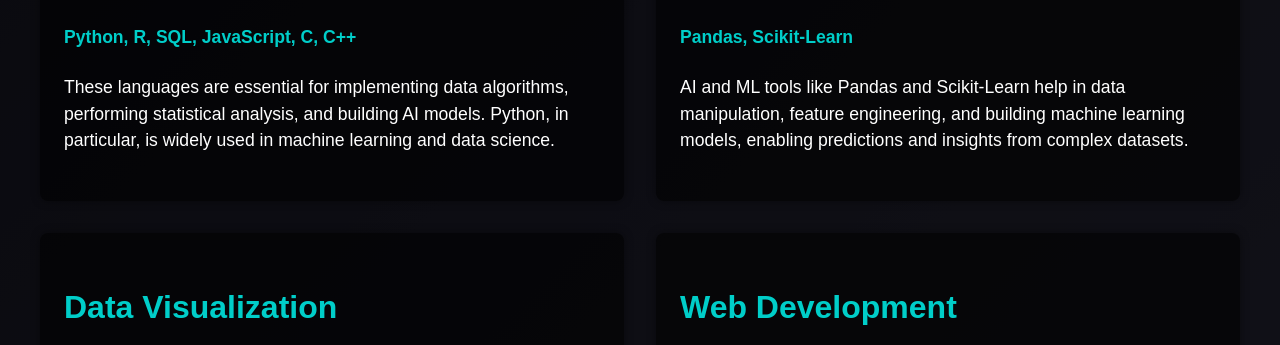
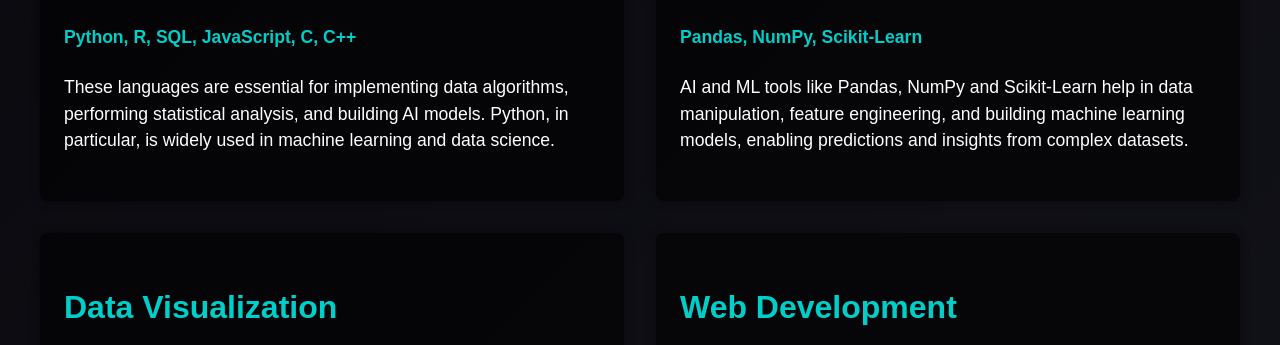
Before and after one commit to Maha-Jr10/Johns-website, a plain HTML site: page skills.html in a window 1280 px wide. Shown: the part 455-800 px from the top of the page. Drawn offline with Linux system fonts and the light colour scheme.

Commit message:
Update skills.html

```diff
--- a/skills.html
+++ b/skills.html
@@ -387,8 +387,8 @@
                     <!-- AI and Machine Learning -->
                     <div class="skill-category">
                         <h2>AI and Machine Learning</h2>
-                        <p><strong>Pandas, Scikit-Learn</strong></p>
-                        <p class="skill-note">AI and ML tools like Pandas and Scikit-Learn help in data manipulation, feature engineering, and building machine learning models, enabling predictions and insights from complex datasets.</p>
+                        <p><strong>Pandas, NumPy, Scikit-Learn</strong></p>
+                        <p class="skill-note">AI and ML tools like Pandas, NumPy and Scikit-Learn help in data manipulation, feature engineering, and building machine learning models, enabling predictions and insights from complex datasets.</p>
                     </div>
                 </div>
 
```
